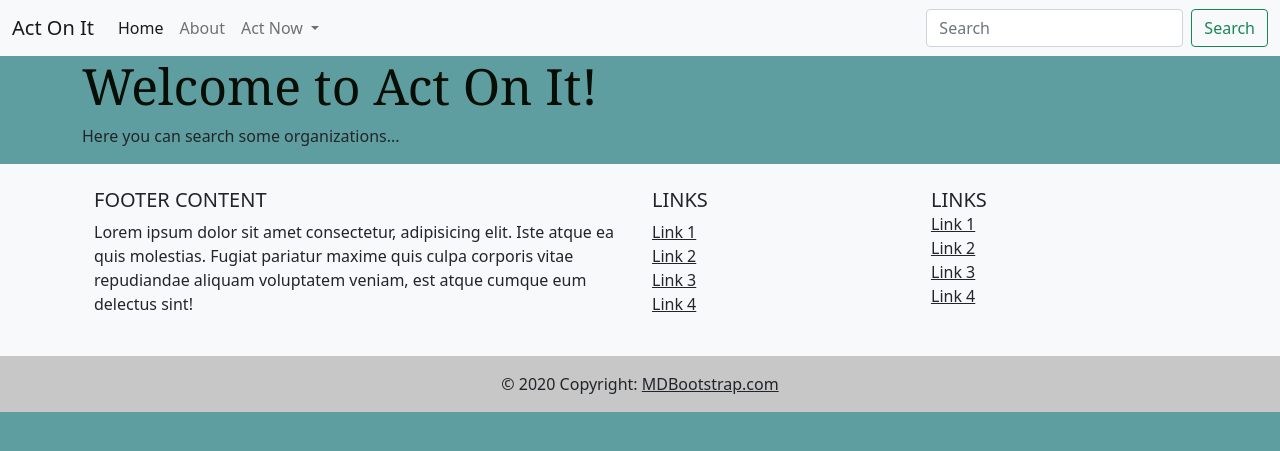
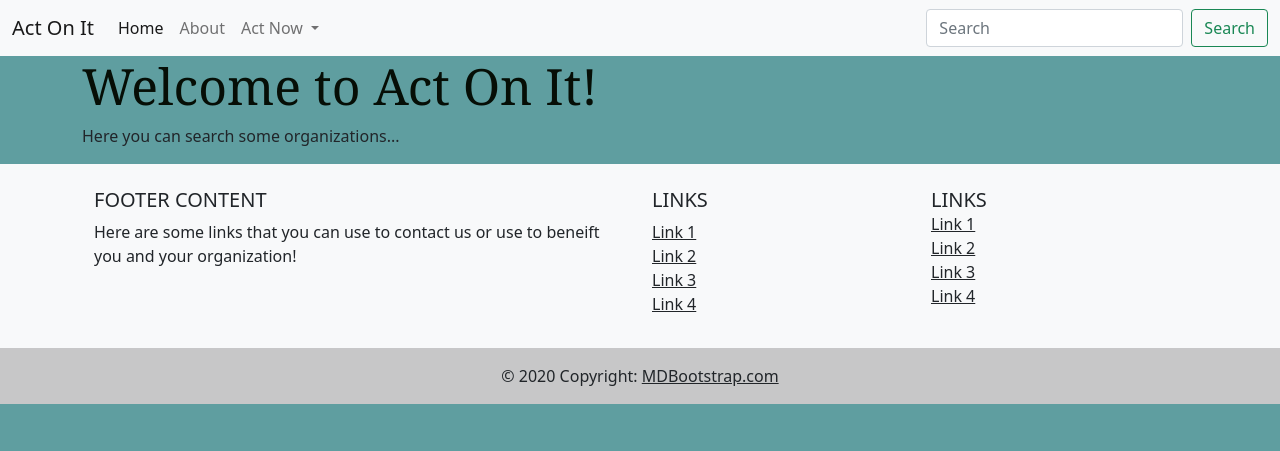
Before and after one commit to TTShack/TTShack, a Flask app: page / in a window 1280 px wide. Shown: the top 451 px of the page. Run offline with Flask 2, Linux system fonts and the light colour scheme.

Commit message:
initial commit

```diff
--- a/socialwebapp/templates/base.html
+++ b/socialwebapp/templates/base.html
@@ -66,9 +66,10 @@
         <h5 class="text-uppercase">Footer Content</h5>
 
         <p>
-          Lorem ipsum dolor sit amet consectetur, adipisicing elit. Iste atque ea quis
-          molestias. Fugiat pariatur maxime quis culpa corporis vitae repudiandae aliquam
-          voluptatem veniam, est atque cumque eum delectus sint!
+
+          Here are some links that you can use to contact us
+          or use to beneift you and your organization!
+
         </p>
       </div>
       <!--Grid column-->
--- a/socialwebapp/templates/index.html
+++ b/socialwebapp/templates/index.html
@@ -1,4 +1,5 @@
 {% extends 'base.html' %}
+
 
 {% block title%}Home{% endblock %}
 
```
